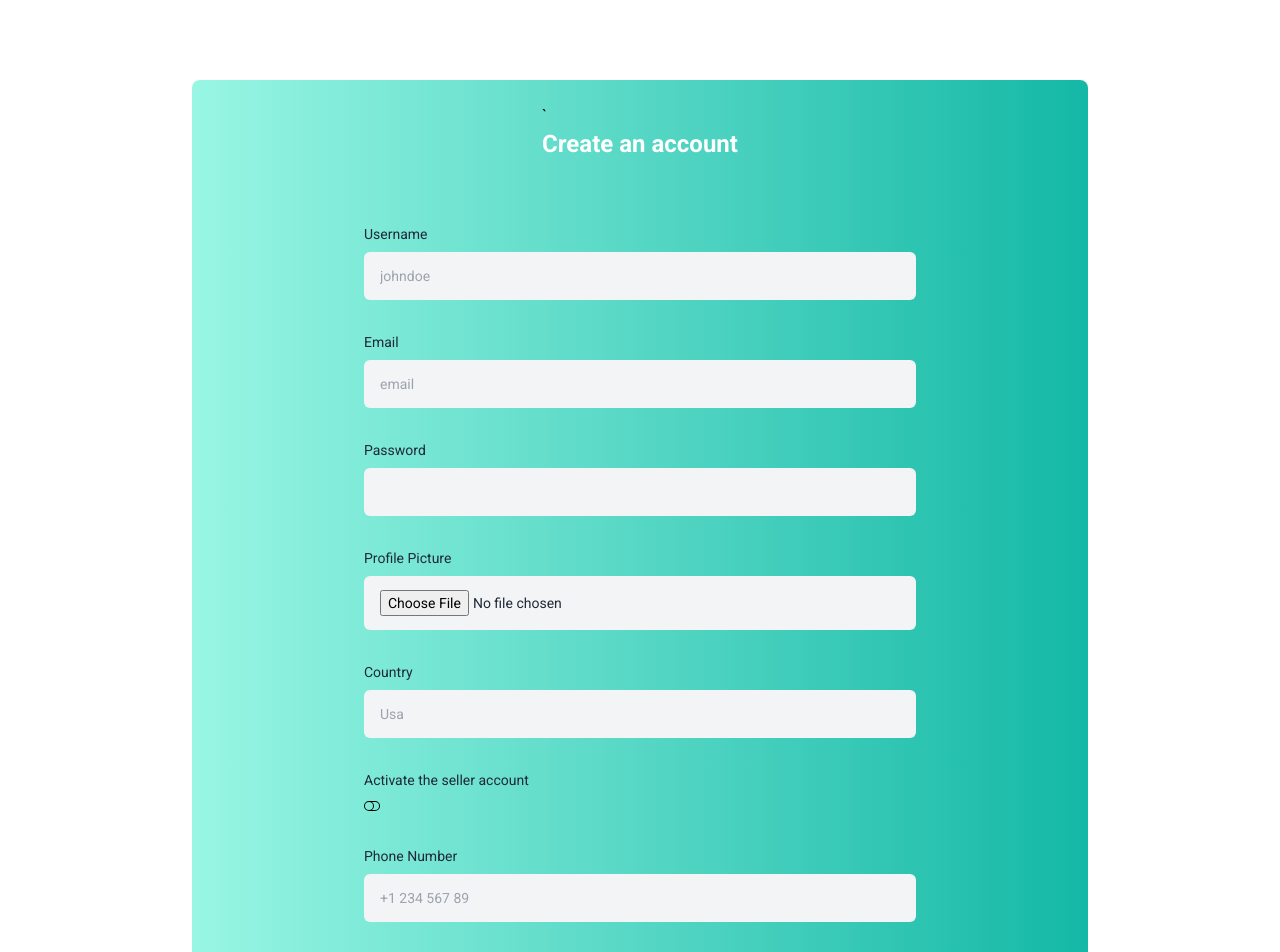
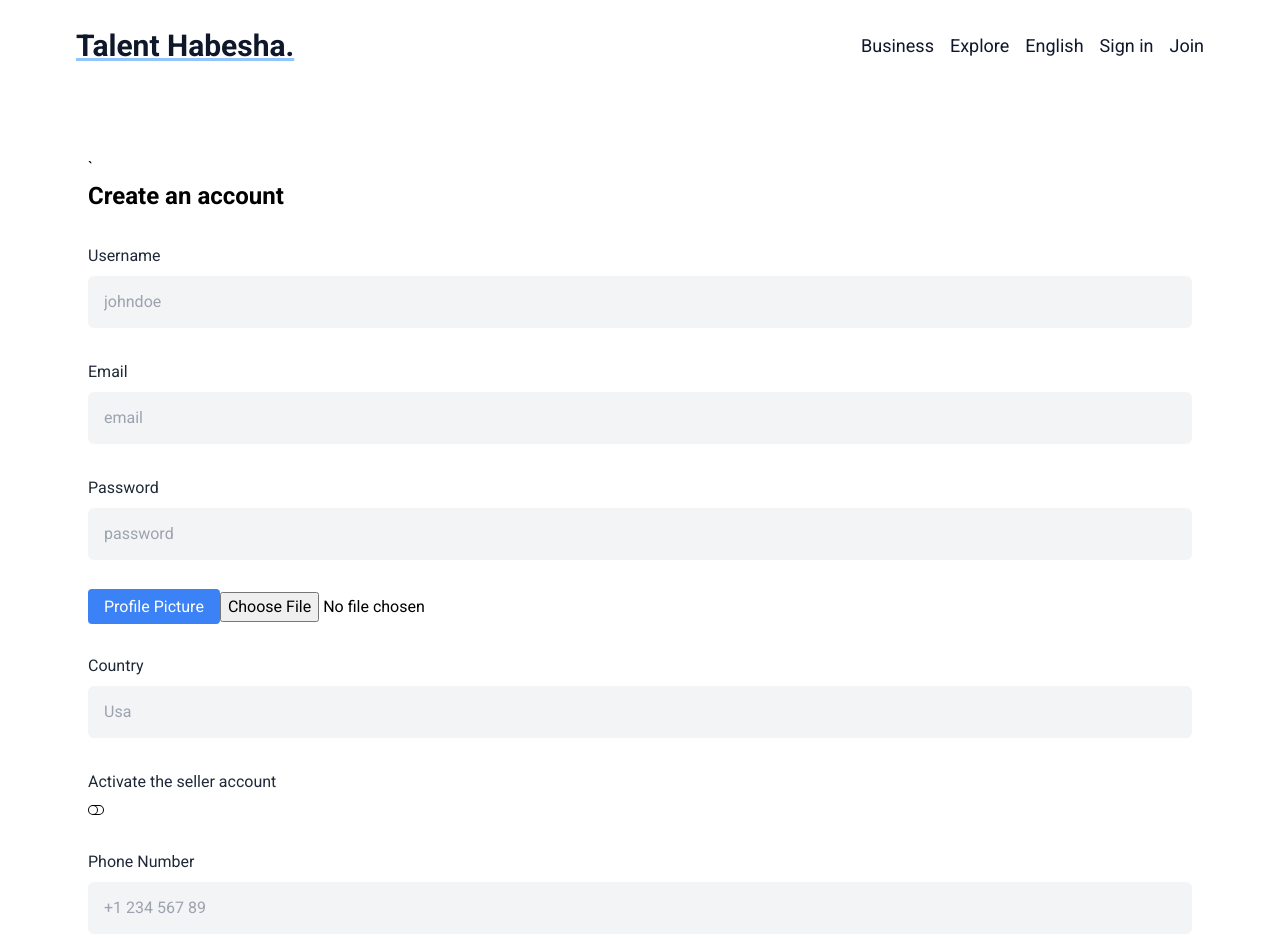
Before and after one commit to kidusw/freelance_senior_project, a React (Vite) app in the folder frontend/: page /register in a window 1280 px wide. Shown: the top 952 px of the page. Built offline with nearby package versions, Linux system fonts and the light colour scheme.

Commit message:
styling register page

```diff
--- a/frontend/src/App.tsx
+++ b/frontend/src/App.tsx
@@ -54,6 +54,7 @@ const App = () => {
           path: "/",
           element: <Home />,
         },
+        { path: "/register", element: <Register /> },
         {
           path: "/profile",
           element: <Profile />,
@@ -123,7 +124,7 @@ const App = () => {
         { path: "categories", element: <AdminCategories /> },
       ],
     },
-    { path: "/register", element: <Register /> },
+
     { path: "/login", element: <Login /> },
     { path: "/payment/:id", element: <Payment /> },
     { path: "*", element: <NotFound /> }, // Catch-all route
--- a/frontend/src/pages/Register.tsx
+++ b/frontend/src/pages/Register.tsx
@@ -69,13 +69,14 @@ const Register = () => {
   };
 
   return (
-    <div className=" bg-gradient-to-r from-teal-200 to-teal-500 w-[70%] mx-auto m-10 rounded-lg">
-      <div className="max-w-[600px] mx-auto font-[sans-serif] p-6 mt-20 flex flex-col item-center">
-        <div className="mb-16 self-center">
-          `<h3 className="text-white text-2xl font-bold">Create an account</h3>
+    <div className=" w-[90%] mx-auto m-10 rounded-lg">
+      <hr className="  w-full h-3 bg-blue-500" />
+      <div className="max-w[750px] mx-auto font-[sans-serif] p-6 mt-20 flex flex-col item-center">
+        <div className="mb-8 ">
+          `<h3 className=" text-2xl font-bold">Create an account</h3>
         </div>
         {isLoading ? (
-          <div className="text-">
+          <div className="">
             <h4 className="text-gray-600 text-lg text-center">
               Creating account...
             </h4>
@@ -85,20 +86,20 @@ const Register = () => {
           <form onSubmit={handleSubmit}>
             <div className="grid sm:grid-cols gap-8">
               <div>
-                <label htmlFor="" className="text-gray-800 text-sm mb-2 block">
+                <label htmlFor="" className="text-gray-800  mb-2 block">
                   Username
                 </label>
                 <input
                   name="username"
                   type="text"
                   placeholder="johndoe"
-                  className="bg-gray-100 w-full text-gray-800 text-sm px-4 py-3.5 rounded-md focus:bg-transparent outline-blue-500 transition-all"
+                  className="bg-gray-100 w-full text-gray-800  px-4 py-3.5 rounded-md focus:bg-transparent outline-blue-500 transition-all"
                   required
                   onChange={handleChange}
                 />
               </div>
               <div>
-                <label htmlFor="" className="text-gray-800 text-sm mb-2 block">
+                <label htmlFor="" className="text-gray-800  mb-2 block">
                   Email
                 </label>
                 <input
@@ -106,32 +107,32 @@ const Register = () => {
                   type="email"
                   placeholder="email"
                   onChange={handleChange}
-                  className="bg-gray-100 w-full text-gray-800 text-sm px-4 py-3.5 rounded-md focus:bg-transparent outline-blue-500 transition-all"
+                  className="bg-gray-100 w-full text-gray-800  px-4 py-3.5 rounded-md focus:bg-transparent outline-blue-500 transition-all"
                 />
               </div>
               <div>
-                <label htmlFor="" className="text-gray-800 text-sm mb-2 block">
+                <label htmlFor="" className="text-gray-800  mb-2 block">
                   Password
                 </label>
                 <input
                   name="password"
                   type="password"
+                  placeholder="password"
                   onChange={handleChange}
-                  className="bg-gray-100 w-full text-gray-800 text-sm px-4 py-3.5 rounded-md focus:bg-transparent outline-blue-500 transition-all"
+                  className="bg-gray-100 w-full text-gray-800  px-4 py-3.5 rounded-md focus:bg-transparent outline-blue-500 transition-all"
                 />
               </div>
               <div>
-                <label htmlFor="" className="text-gray-800 text-sm mb-2 block">
+                <label
+                  htmlFor=""
+                  className="px-4 py-2 bg-blue-500 text-white rounded cursor-pointer hover:bg-blue-600"
+                >
                   Profile Picture
                 </label>
-                <input
-                  type="file"
-                  onChange={handleFile}
-                  className="bg-gray-100 w-full text-gray-800 text-sm px-4 py-3.5 rounded-md focus:bg-transparent outline-blue-500 transition-all"
-                />
+                <input type="file" onChange={handleFile} className="" />
               </div>
               <div>
-                <label htmlFor="" className="text-gray-800 text-sm mb-2 block">
+                <label htmlFor="" className="text-gray-800  mb-2 block">
                   Country
                 </label>
                 <input
@@ -139,11 +140,11 @@ const Register = () => {
                   type="text"
                   placeholder="Usa"
                   onChange={handleChange}
-                  className="bg-gray-100 w-full text-gray-800 text-sm px-4 py-3.5 rounded-md focus:bg-transparent outline-blue-500 transition-all"
+                  className="bg-gray-100 w-full text-gray-800  px-4 py-3.5 rounded-md focus:bg-transparent outline-blue-500 transition-all"
                 />
               </div>
               <div>
-                <label htmlFor="" className="text-gray-800 text-sm mb-2 block">
+                <label htmlFor="" className="text-gray-800  mb-2 block">
                   Activate the seller account
                 </label>
                 {sellerButton ? (
@@ -153,7 +154,7 @@ const Register = () => {
                 )}
               </div>
               <div>
-                <label htmlFor="" className="text-gray-800 text-sm mb-2 block">
+                <label htmlFor="" className="text-gray-800  mb-2 block">
                   Phone Number
                 </label>
                 <input
@@ -161,11 +162,11 @@ const Register = () => {
                   type="text"
                   placeholder="+1 234 567 89"
                   onChange={handleChange}
-                  className="bg-gray-100 w-full text-gray-800 text-sm px-4 py-3.5 rounded-md focus:bg-transparent outline-blue-500 transition-all"
+                  className="bg-gray-100 w-full text-gray-800  px-4 py-3.5 rounded-md focus:bg-transparent outline-blue-500 transition-all"
                 />
               </div>
               <div>
-                <label htmlFor="" className="text-gray-800 text-sm mb-2 block">
+                <label htmlFor="" className="text-gray-800  mb-2 block">
                   Description
                 </label>
                 <textarea
@@ -175,12 +176,12 @@ const Register = () => {
                   cols={30}
                   rows={10}
                   onChange={handleChange}
-                  className="bg-gray-100 w-full text-gray-800 text-sm px-4 py-3.5 rounded-md focus:bg-transparent outline-blue-500 transition-all"
+                  className="bg-gray-100 w-full text-gray-800  px-4 py-3.5 rounded-md focus:bg-transparent outline-blue-500 transition-all"
                 />
               </div>
               <button
                 type="submit"
-                className="py-3.5 px-7 text-sm font-semibold tracking-wider rounded-md text-white bg-green-600 hover:bg-green-700 focus:outline-none"
+                className="py-3.5 px-7  font-semibold tracking-wider rounded-md text-white bg-green-600 hover:bg-green-700 focus:outline-none"
               >
                 Register
               </button>
```
